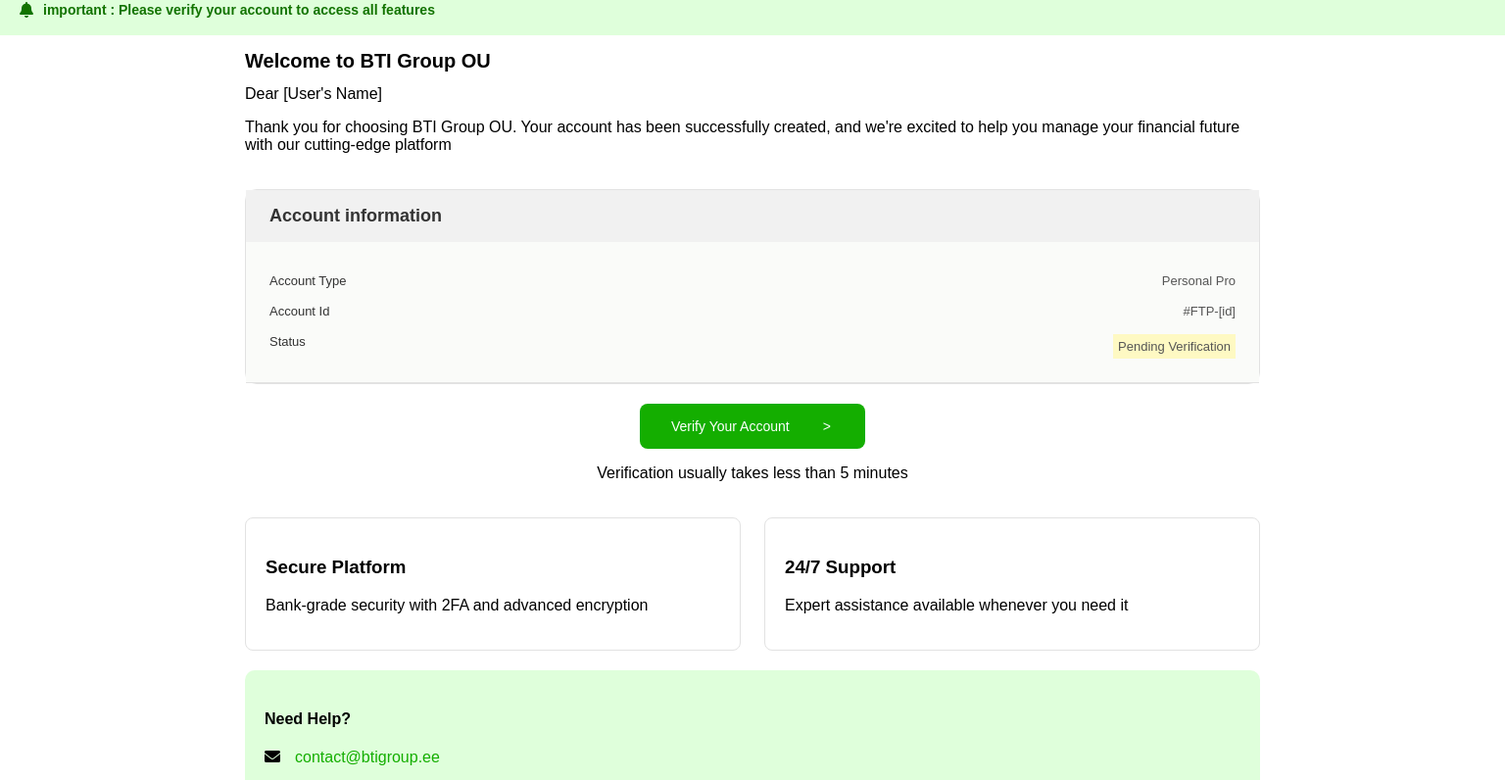
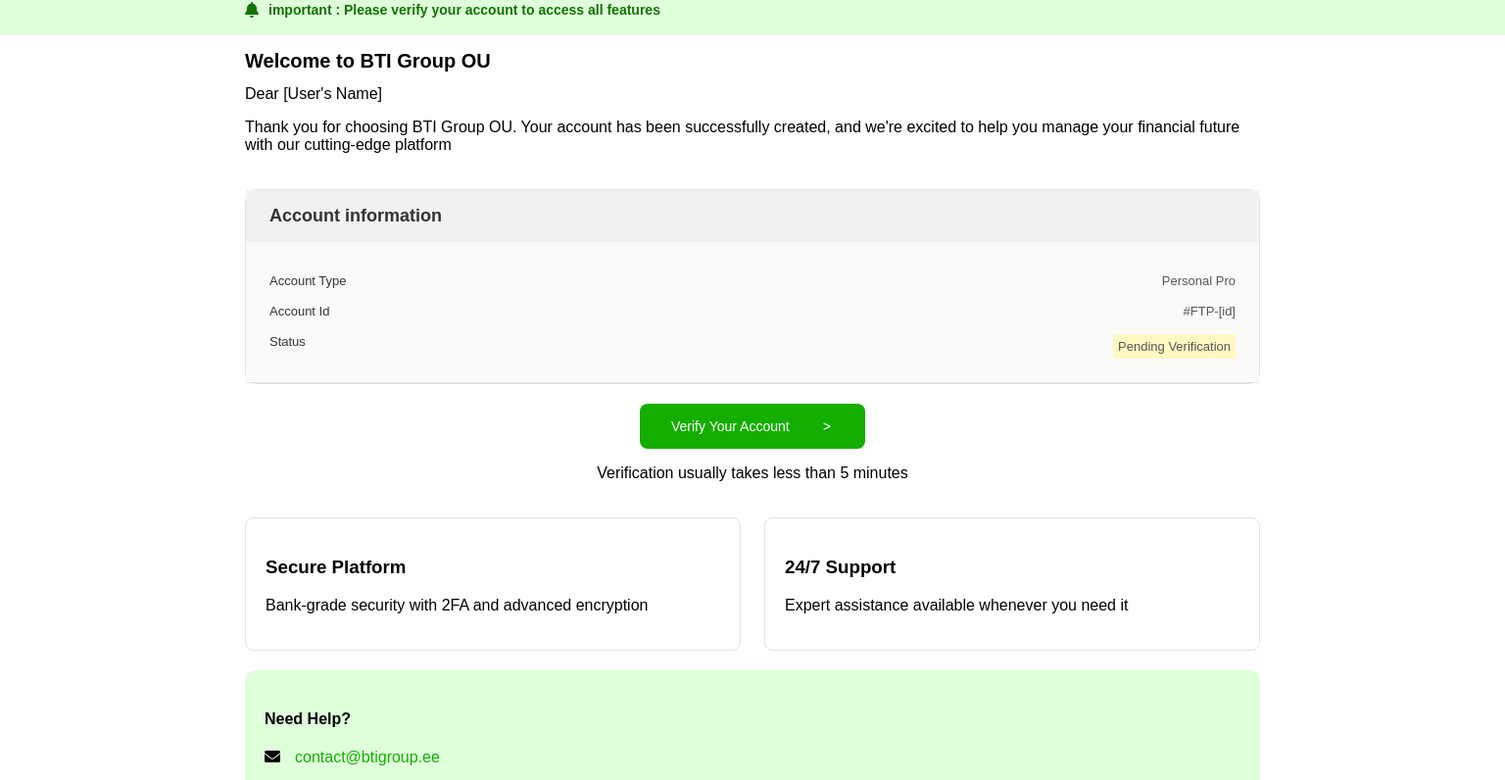
Before and after one commit to ShekRasel/assignment1, a website: page index.html in a window 1536 px wide. Shown: the part 140-936 px from the top of the page at 98% size. Drawn offline with Linux system fonts and the light colour scheme.

Commit message:
padding add for notification div

```diff
--- a/index.css
+++ b/index.css
@@ -242,6 +242,10 @@
     padding-top: 15px;
     padding-bottom: 15px;
   }
+
+  .notidiv{
+    padding-left: 100px;
+  }
 }
 
 @media (min-width: 1440px) {
@@ -250,6 +254,9 @@
     padding-right: 250px;
     padding-top: 15px;
     padding-bottom: 15px;
+  }
+  .notidiv{
+    padding-left: 250px;
   }
 }
 
```
